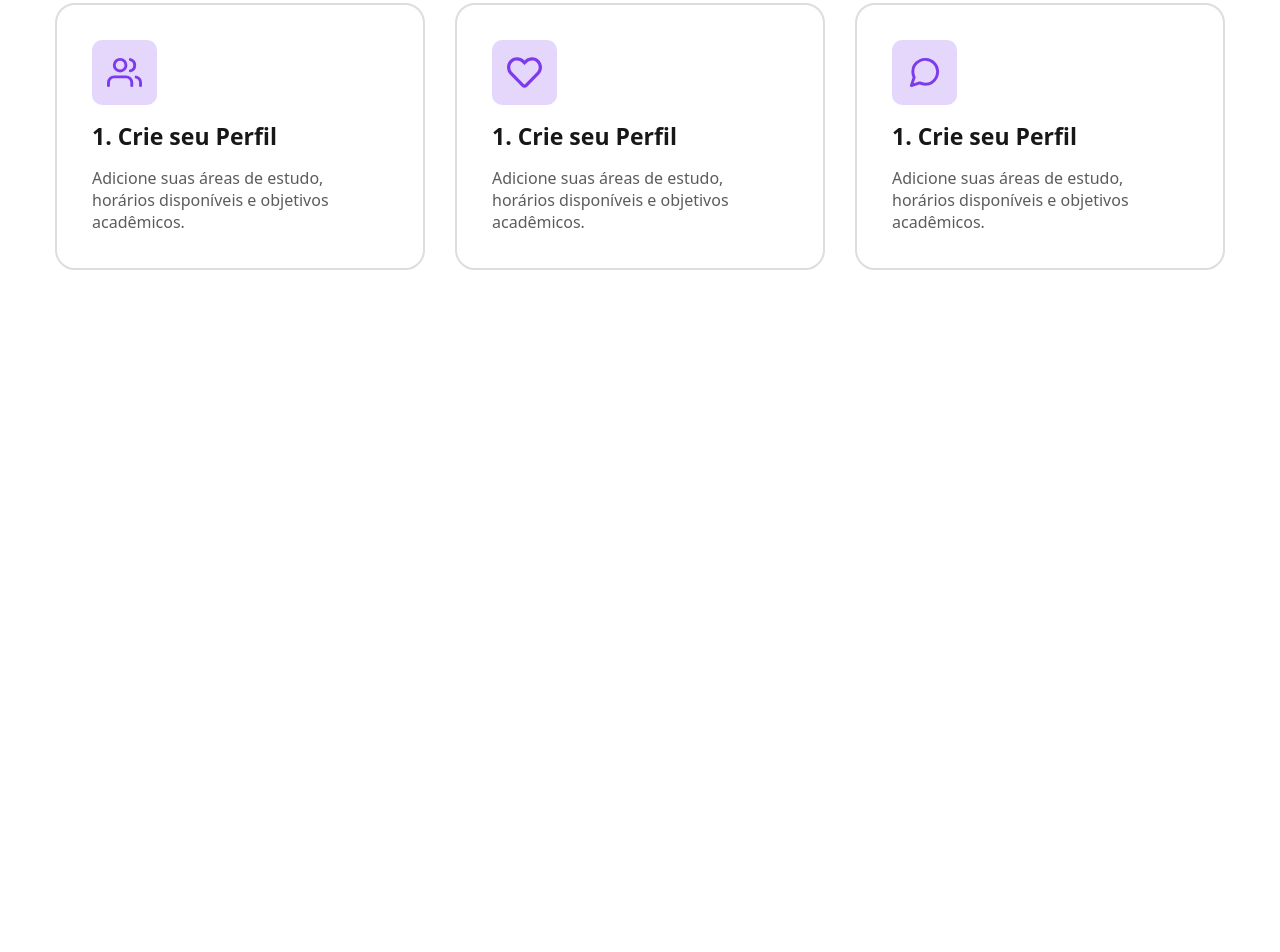
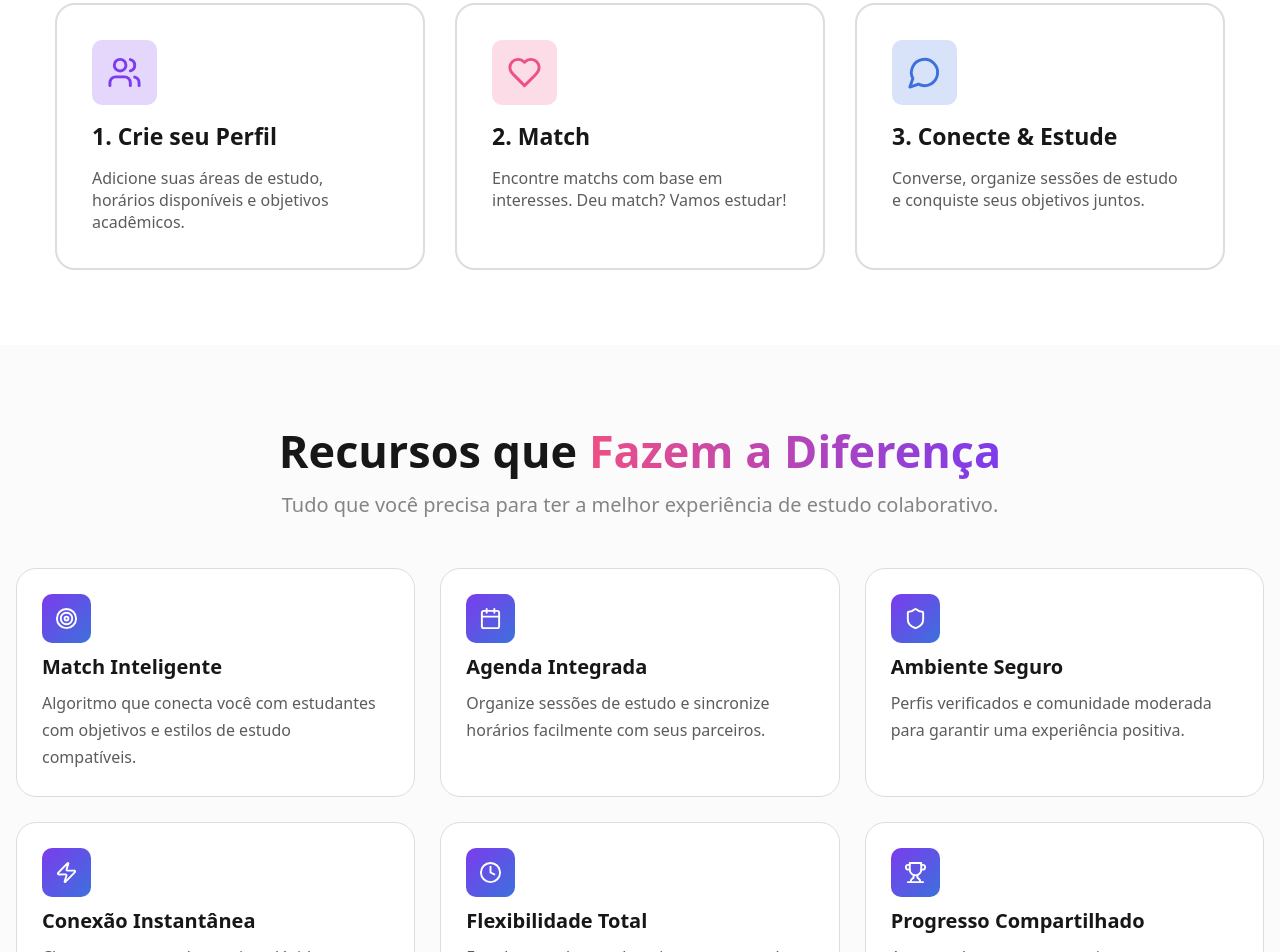
Before and after one commit to tiaaago/pi-senac-4, a Next.js app in the folder frontend/: page / in a window 1280 px wide. Shown: the part 1020-1972 px from the top of the page. Before the commit the page ends 1365 px from the top, so only its background shows below. Built offline with nearby package versions, Linux system fonts and the light colour scheme.

Commit message:
progresso de duas sessões na LP

```diff
--- a/frontend/src/app/page.css
+++ b/frontend/src/app/page.css
@@ -27,6 +27,8 @@ body {
     backdrop-filter: blur(16px);
     position: fixed;
     border-bottom: 2px solid rgb(235, 235, 235);
+
+    z-index: 9;
 }
 
 .navbar-content {
@@ -167,7 +169,13 @@ body {
 }
 
 .blue-title-highlight {
-    background: linear-gradient(90deg, rgba(124, 59, 237, 1) 0%, rgba(60, 113, 221, 1) 100%);
+    background: linear-gradient(90deg, rgba(var(--roxo), 1) 0%, rgba(var(--azul), 1) 100%);
+    background-clip: text;
+    color: transparent;
+}
+
+.rosa-title-highlight {
+    background: linear-gradient(90deg, rgba(var(--rosa), 1) 0%, rgba(var(--roxo), 1) 100%);
     background-clip: text;
     color: transparent;
 }
@@ -258,14 +266,15 @@ body {
     color: rgb(133, 133, 133);
 }
 
-.functionamento-boxes {
-    display: flex;
+.funcionamento-boxes {
+    display: grid;
+    grid-template-columns: repeat(3, minmax(100px, 370px));
+    gap: 30px;
+
     justify-content: center;
-    gap: 30px;
 }
 
 .funcionamento-box {
-    max-width: 370px;
     display: flex;
     flex-direction: column;
     align-items: flex-start;
@@ -295,12 +304,141 @@ body {
     font-size: 35px;
 }
 
+.funcionamento-rosa {
+    color: rgb(var(--rosa));
+    background-color: rgba(var(--rosa), .2);
+}
+
+.funcionamento-azul {
+    color: rgb(var(--azul));
+    background-color: rgba(var(--azul), .2);
+}
+
 .funcionamento-box-title {
     font-size: 23px;
 }
 
 .funcionamento-box-description {
     color: rgb(92, 92, 92);
+}
+
+
+
+.recursos {
+    background-color: #fbfbfc;
+}
+
+.recursos-content {
+    padding-block: 75px;
+
+    display: flex;
+    flex-direction: column;
+    justify-content: center;
+    gap: 50px;
+}
+
+.recursos-head {
+    display: flex;
+    flex-direction: column;
+    gap: 10px;
+
+    text-align: center;
+}
+
+.recursos-title {
+    font-size: 45px;
+}
+
+.recursos-description {
+    font-size: 20px;
+    color: rgb(133, 133, 133);
+}
+
+.recursos-boxes {
+    display: grid;
+    grid-template-columns: 1fr 1fr 1fr;
+    gap: 25px;
+}
+
+.recursos-box {
+    display: flex;
+    flex-direction: column;
+    align-items: flex-start;
+    gap: 10px;
+
+    padding: 25px;
+
+    border: 1px solid rgb(221, 221, 221);
+    border-radius: 20px;
+
+    transition: .2s ease-in-out;
+
+    background-color: white;
+}
+
+.recursos-box:hover {
+    border: 1px solid rgba(var(--roxo), 0.6);
+    box-shadow: 0 0 30px rgba(var(--roxo), 0.2);
+}
+
+.recursos-box-icon {
+    display: flex;
+    align-items: center;
+    padding: 13px;
+    color: white;
+    background: linear-gradient(135deg, rgba(var(--roxo), 1) 0%, rgba(var(--azul), 1) 100%);
+    border-radius: 10px;
+    font-size: 23px;
+}
+
+.recursos-rosa {
+    color: rgb(var(--rosa));
+    background-color: rgba(var(--rosa), .2);
+}
+
+.recursos-azul {
+    color: rgb(var(--azul));
+    background-color: rgba(var(--azul), .2);
+}
+
+.recursos-box-title {
+    font-size: 20px;
+}
+
+.recursos-box-description {
+    color: rgb(92, 92, 92);
+    line-height: 27px;
+}
+
+@media screen and (max-width: 1024px) {
+    .hero-left {
+        align-items: center;
+    }
+
+    .hero-left-top {
+        display: flex;
+        flex-direction: column;
+        align-items: center;
+    }
+
+    .hero-right {
+        display: none;
+    }
+
+    .hero-title {
+        width: 100%;
+        font-size: 45px;
+        line-height: 60px;
+        text-align: center;
+    }
+
+    .hero-description {
+        text-align: center;
+    }
+
+    .recursos-boxes {
+        grid-template-columns: 1fr 1fr;
+    }
 }
 
 @media screen and (max-width: 768px) {
@@ -319,15 +457,12 @@ body {
     .menu {
         display: flex;
     }
-}
 
-@media screen and (max-width: 1024px) {
-    .hero-right {
-        display: none;
+    .recursos-boxes {
+        grid-template-columns: 1fr;
     }
 
-    .hero-title {
-        width: 100%;
-        font-size: 45px;
+    .funcionamento-boxes {
+        grid-template-columns: 1fr;
     }
 }
--- a/frontend/src/app/page.jsx
+++ b/frontend/src/app/page.jsx
@@ -1,9 +1,10 @@
 "use client";
-import { FaArrowRight, FaHeart, FaUsers } from "react-icons/fa";
+import { FaArrowRight, FaHeart, FaRegCalendar, FaUsers } from "react-icons/fa";
 import { HiOutlineMenu } from "react-icons/hi";
 import { HiOutlineSparkles } from "react-icons/hi2";
-import { FiMessageCircle, FiUsers } from "react-icons/fi";
+import { FiCalendar, FiMessageCircle, FiUsers } from "react-icons/fi";
 import { FaRegHeart } from "react-icons/fa";
+import { LuArrowRight, LuCalendar, LuClock4, LuHeart, LuMenu, LuMessageCircle, LuShield, LuSparkle, LuSparkles, LuTarget, LuTrophy, LuUsers, LuZap } from "react-icons/lu";
 import './page.css'
 import { useState } from "react";
 
@@ -30,7 +31,7 @@ export default function Home() {
                                 <button className="register">Cadastrar</button>
                             </div>
                             <div className="menu">
-                                <HiOutlineMenu className="menu-icon" />
+                                <LuMenu className="menu-icon" />
                             </div>
                         </div>
                         <div className="mobile-dropdown">
@@ -44,13 +45,13 @@ export default function Home() {
                             <div className="hero-left">
                                 <div className="hero-left-top">
                                     <div className="hero-badge">
-                                        <HiOutlineSparkles />
+                                        <LuSparkles />
                                         <p className="hero-badge-text">Sua jornada acadêmica começa aqui!</p>
                                     </div>
                                     <h1 className="hero-title">Encontre seu <span className="blue-title-highlight">parceiro</span> de estudos ideal</h1>
                                     <p className="hero-description">Conecte-se com estudantes que compartilham seus objetivos. Swipe, match e transforme seus estudos em uma experiência colaborativa e divertida.</p>
                                     <div className="hero-buttons">
-                                        <button className="register hero-btn">Começar Agora <FaArrowRight /> </button>
+                                        <button className="register hero-btn">Começar Agora <LuArrowRight /> </button>
                                         <button className="login hero-btn">Como Funciona</button>
                                     </div>
                                 </div>
@@ -83,33 +84,86 @@ export default function Home() {
                                 <h1 className="funcionamento-title">Como Funciona o <span className="blue-title-highlight">StudyBuddy</span></h1>
                                 <p className="funcionamento-description">Três passos simples para transformar sua experiência de estudo.</p>
                             </div>
-                            <div className="functionamento-boxes">
+                            <div className="funcionamento-boxes">
                                 <div className="funcionamento-box">
                                     <div className="funcionamento-box-icon">
-                                        <FiUsers />
+                                        <LuUsers />
                                     </div>
                                     <h3 className="funcionamento-box-title">1. Crie seu Perfil</h3>
                                     <p className="funcionamento-box-description">Adicione suas áreas de estudo, horários disponíveis e objetivos acadêmicos.</p>
                                 </div>
                                 <div className="funcionamento-box">
-                                    <div className="funcionamento-box-icon">
-                                        <FaRegHeart />
+                                    <div className="funcionamento-box-icon funcionamento-rosa">
+                                        <LuHeart />
                                     </div>
-                                    <h3 className="funcionamento-box-title">1. Crie seu Perfil</h3>
-                                    <p className="funcionamento-box-description">Adicione suas áreas de estudo, horários disponíveis e objetivos acadêmicos.</p>
+                                    <h3 className="funcionamento-box-title">2. Match</h3>
+                                    <p className="funcionamento-box-description">Encontre matchs com base em interesses. Deu match? Vamos estudar!</p>
                                 </div>
                                 <div className="funcionamento-box">
-                                    <div className="funcionamento-box-icon">
-                                        <FiMessageCircle />
+                                    <div className="funcionamento-box-icon funcionamento-azul">
+                                        <LuMessageCircle />
                                     </div>
-                                    <h3 className="funcionamento-box-title">1. Crie seu Perfil</h3>
-                                    <p className="funcionamento-box-description">Adicione suas áreas de estudo, horários disponíveis e objetivos acadêmicos.</p>
+                                    <h3 className="funcionamento-box-title">3. Conecte & Estude</h3>
+                                    <p className="funcionamento-box-description">Converse, organize sessões de estudo e conquiste seus objetivos juntos.</p>
                                 </div>
                             </div>
                         </div>
                     </div>
                 </section>
-                <section className="recursos"></section>
+                <section className="recursos">
+                    <div className="container">
+                        <div className="recursos-content">
+                            <div className="recursos-head">
+                                <h1 className="recursos-title">Recursos que <span className="rosa-title-highlight">Fazem a Diferença</span></h1>
+                                <p className="recursos-description">Tudo que você precisa para ter a melhor experiência de estudo colaborativo.</p>
+                            </div>
+                            <div className="recursos-boxes">
+                                <div className="recursos-box">
+                                    <div className="recursos-box-icon">
+                                        <LuTarget />
+                                    </div>
+                                    <h3 className="recursos-box-title">Match Inteligente</h3>
+                                    <p className="recursos-box-description">Algoritmo que conecta você com estudantes com objetivos e estilos de estudo compatíveis.</p>
+                                </div>
+                                <div className="recursos-box">
+                                    <div className="recursos-box-icon">
+                                        <LuCalendar />
+                                    </div>
+                                    <h3 className="recursos-box-title">Agenda Integrada</h3>
+                                    <p className="recursos-box-description">Organize sessões de estudo e sincronize horários facilmente com seus parceiros.</p>
+                                </div>
+                                <div className="recursos-box">
+                                    <div className="recursos-box-icon">
+                                        <LuShield />
+                                    </div>
+                                    <h3 className="recursos-box-title">Ambiente Seguro</h3>
+                                    <p className="recursos-box-description">Perfis verificados e comunidade moderada para garantir uma experiência positiva.</p>
+                                </div>
+                                <div className="recursos-box">
+                                    <div className="recursos-box-icon">
+                                        <LuZap />
+                                    </div>
+                                    <h3 className="recursos-box-title">Conexão Instantânea</h3>
+                                    <p className="recursos-box-description">Chat em tempo real para tirar dúvidas e manter o momentum dos estudos.</p>
+                                </div>
+                                <div className="recursos-box">
+                                    <div className="recursos-box-icon">
+                                        <LuClock4 />
+                                    </div>
+                                    <h3 className="recursos-box-title">Flexibilidade Total</h3>
+                                    <p className="recursos-box-description">Estude quando e onde quiser, encontrando parceiros para qualquer horário.</p>
+                                </div>
+                                <div className="recursos-box">
+                                    <div className="recursos-box-icon">
+                                        <LuTrophy />
+                                    </div>
+                                    <h3 className="recursos-box-title">Progresso Compartilhado</h3>
+                                    <p className="recursos-box-description">Acompanhe metas e conquistas com seus study buddies e mantenha-se motivado.</p>
+                                </div>
+                            </div>
+                        </div>
+                    </div>
+                </section>
                 <section className="depoimentos"></section>
                 <section className="cta"></section>
                 <footer className="footer"></footer>
```
